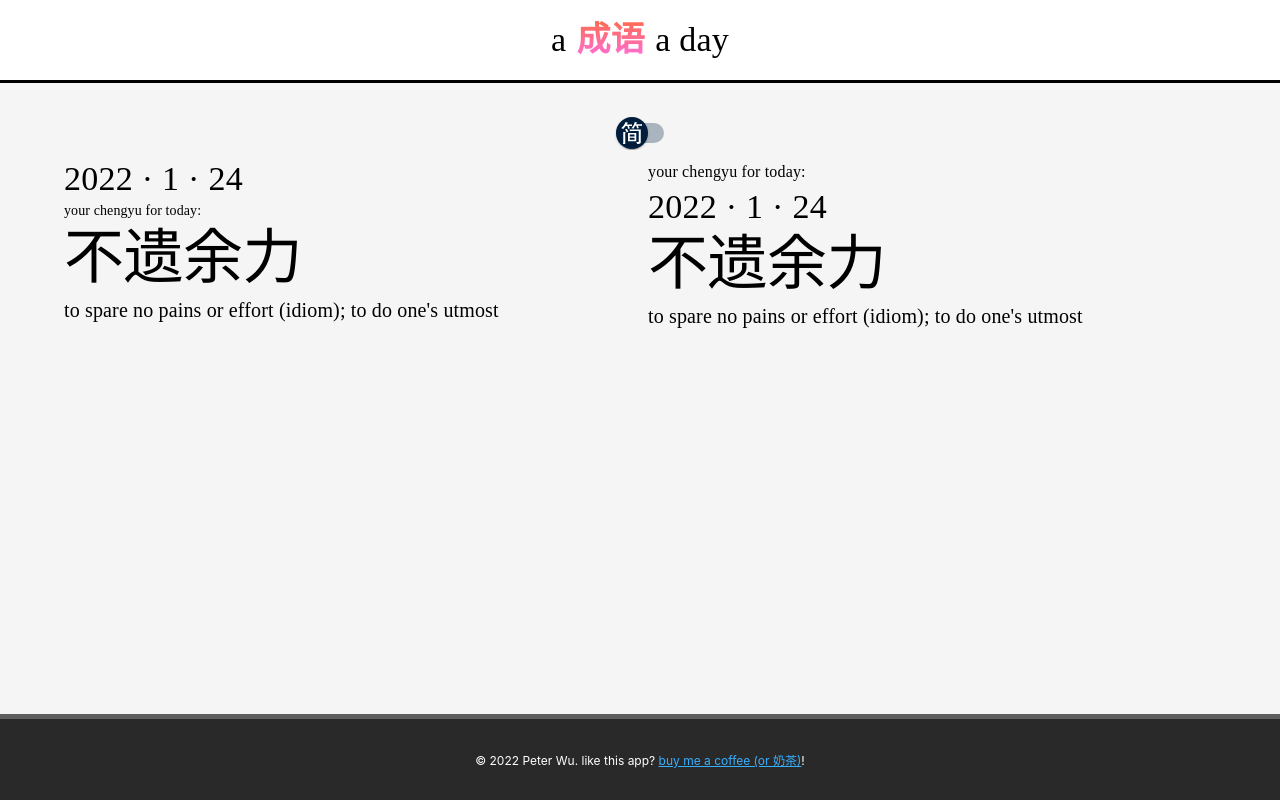
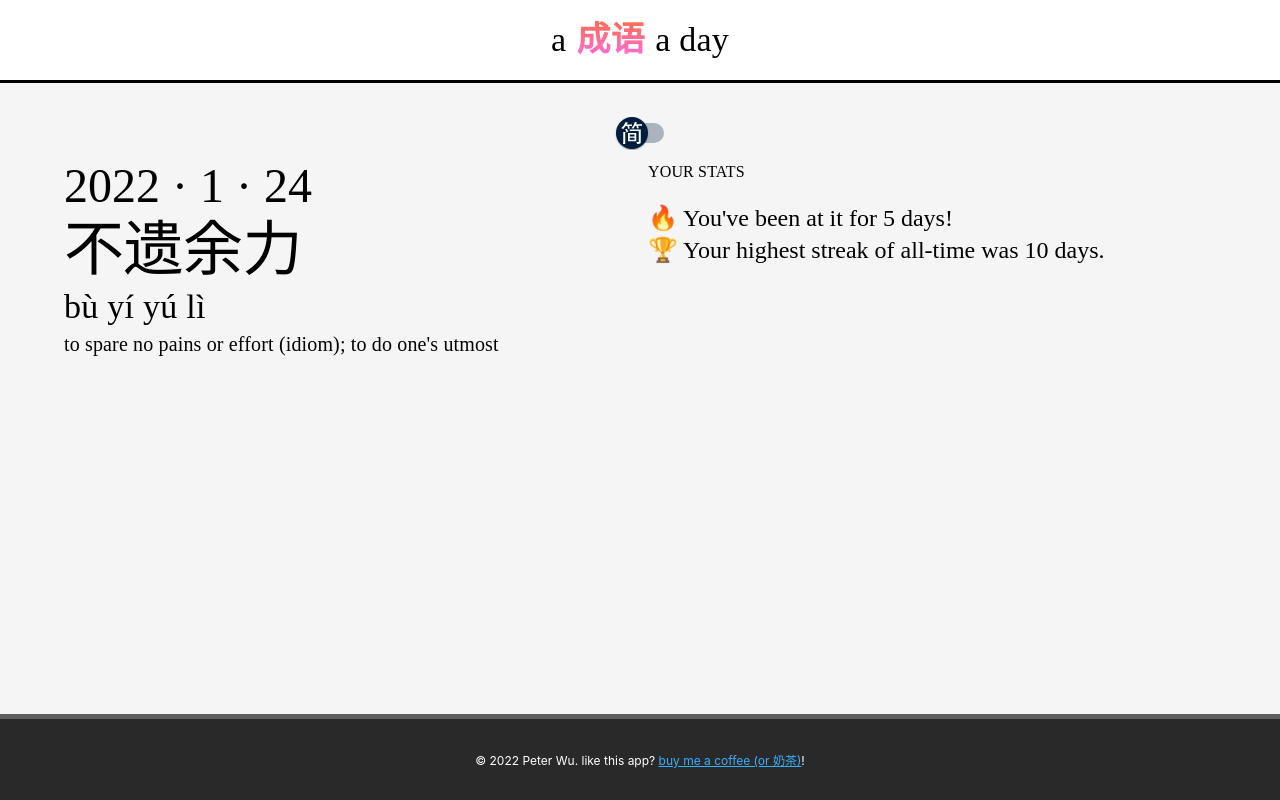
Before and after one commit to ptwu/acad-fe, a React (Create React App) app: page /u in a window 1280 px wide. Built offline with nearby package versions, Linux system fonts and the light colour scheme; a web font is replaced by a local one.

Commit message:
Add stats to frontend

```diff
--- a/src/components/LearningPage/index.module.css
+++ b/src/components/LearningPage/index.module.css
@@ -1,3 +1,7 @@
 .OuterBox {
   margin-top: 24px;
 }
+
+.StatsSubtitle {
+  margin-bottom: 16px !important;
+}
--- a/src/components/LearningPage/index.tsx
+++ b/src/components/LearningPage/index.tsx
@@ -1,3 +1,4 @@
+/* eslint-disable react/jsx-one-expression-per-line */
 /* eslint-disable @typescript-eslint/comma-dangle */
 /* eslint-disable @typescript-eslint/no-unused-vars */
 import {
@@ -9,6 +10,7 @@ import {
   FormControlLabel,
   Container,
   Grid,
+  Card,
 } from '@mui/material';
 import { ReactElement, useEffect, useState } from 'react';
 import { useParams } from 'react-router-dom';
@@ -32,7 +34,7 @@ export default function LearningPage(): ReactElement {
   };
 
   useEffect(() => {
-    // async call here
+    // async call here (get data)
     setData({
       streak: 5,
       highestStreak: 10,
@@ -41,6 +43,7 @@ export default function LearningPage(): ReactElement {
       lastLearned: 1643076860132,
       usesTraditional: false,
     });
+    // async call here (post today reviewed)
   }, []);
 
   const date = new Date();
@@ -108,32 +111,32 @@ export default function LearningPage(): ReactElement {
           <Container maxWidth="lg">
             <Grid container spacing={2}>
               <Grid item xs={12} md={6}>
-                <Typography variant="h4">{dateString}</Typography>
-                <Typography variant="subtitle2">
-                  your chengyu for today:
-                </Typography>
+                <Typography variant="h3">{dateString}</Typography>
                 <Typography variant="h2">
                   {data.usesTraditional
                     ? chengyuData[data.totalLearned].traditional
                     : chengyuData[data.totalLearned].simplified}
+                </Typography>
+                <Typography variant="h4" style={{ fontWeight: '300' }}>
+                  {chengyuData[data.totalLearned].pinyin}
                 </Typography>
                 <Typography variant="h6">
                   {chengyuData[data.totalLearned].explanation}
                 </Typography>
               </Grid>
               <Grid item xs={12} md={6}>
-                <Typography variant="subtitle1">
-                  your chengyu for today:
+                <Typography
+                  variant="subtitle1"
+                  className={styles.StatsSubtitle}
+                >
+                  YOUR STATS
                 </Typography>
-                <Typography variant="h4">{dateString}</Typography>
-
-                <Typography variant="h2">
-                  {data.usesTraditional
-                    ? chengyuData[data.totalLearned].traditional
-                    : chengyuData[data.totalLearned].simplified}
+                <Typography variant="h5">
+                  🔥 You&apos;ve been at it for {data.streak} days!
                 </Typography>
-                <Typography variant="h6">
-                  {chengyuData[data.totalLearned].explanation}
+                <Typography variant="h5">
+                  🏆 Your highest streak of all-time was {data.highestStreak}{' '}
+                  days.
                 </Typography>
               </Grid>
             </Grid>
```
